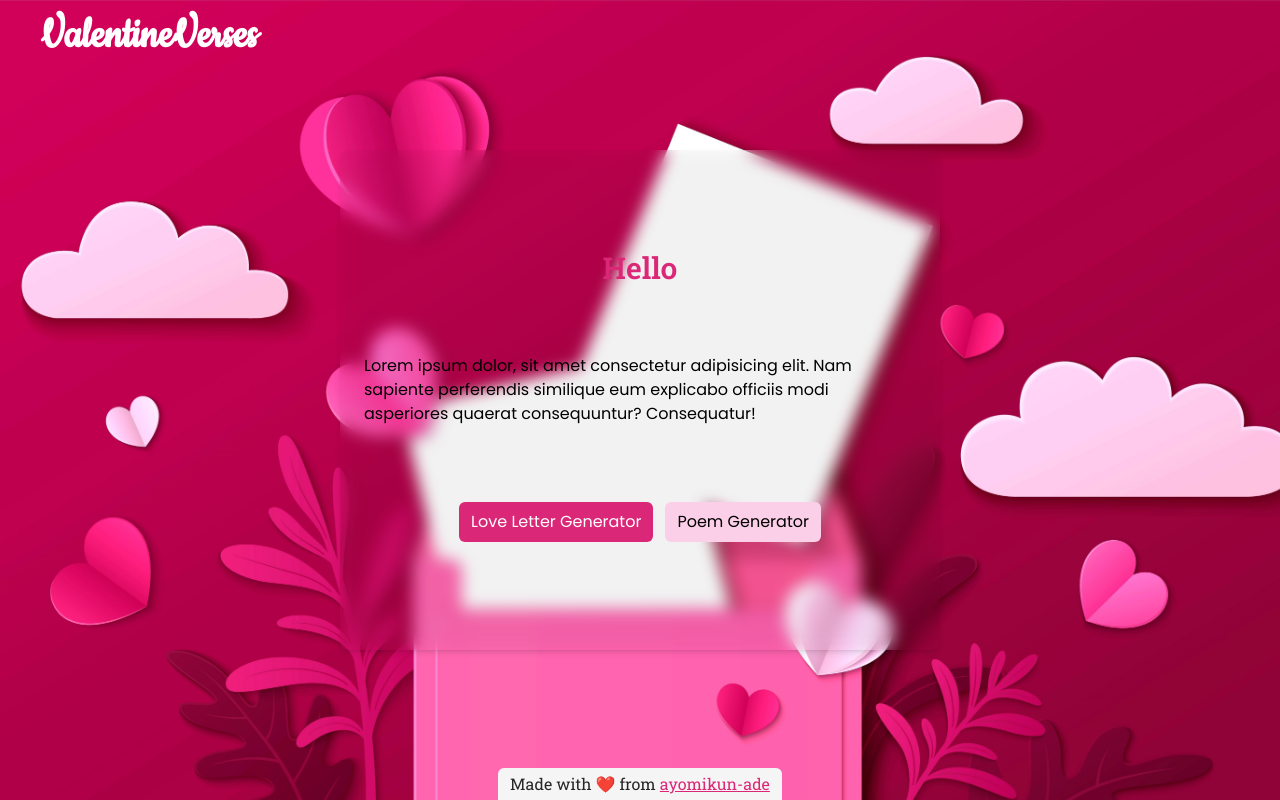
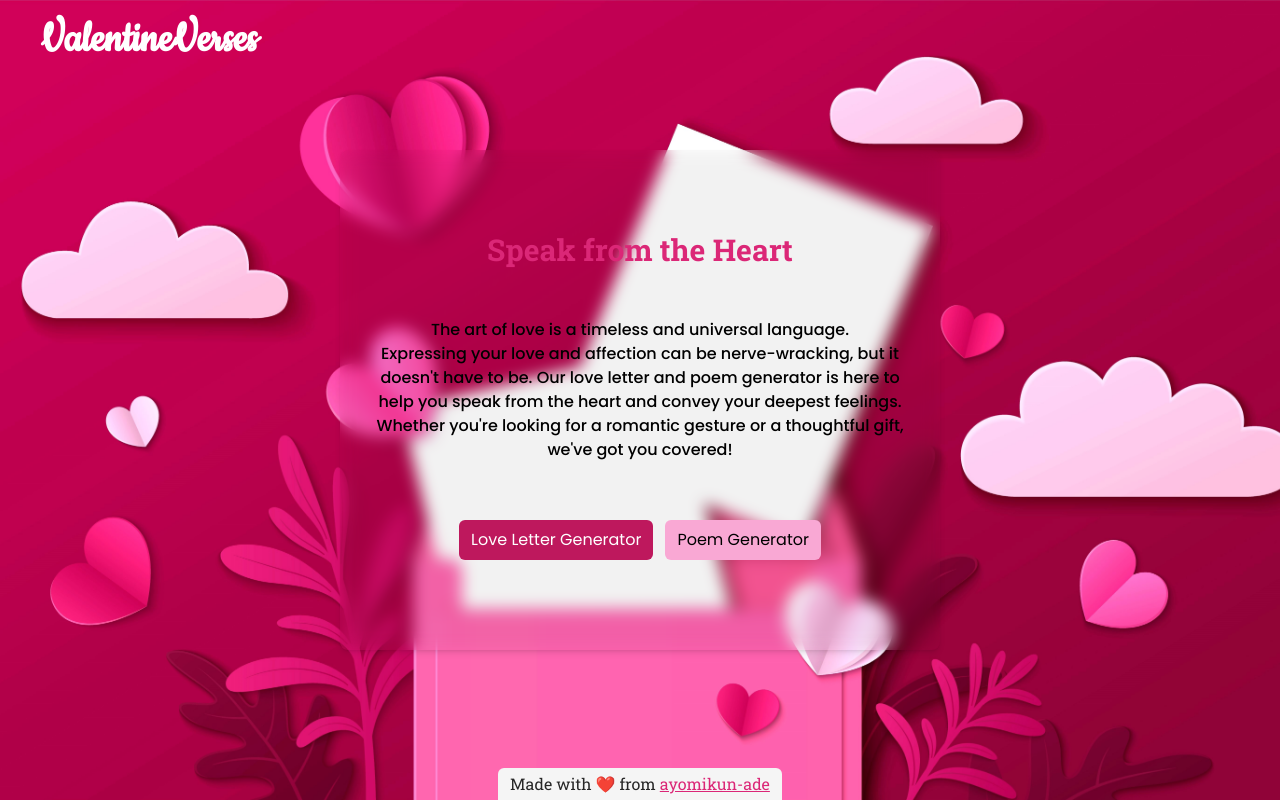
Before and after one commit to ayomikun-ade/valentineverses.ui, a React (Vite) app: page / in a window 1280 px wide. Built offline with nearby package versions, Linux system fonts and the light colour scheme.

Commit message:
feat: added home page text

```diff
--- a/src/components/Copyright.jsx
+++ b/src/components/Copyright.jsx
@@ -1,12 +1,12 @@
 const Copyright = () => {
   return (
-    <footer className="absolute bottom-0 left-0 right-0 bg-neutral-100 mx-auto w-fit px-3 py-1 rounded-t-md">
-      <p className="text-center font-hard text-neutral-800">
+    <footer className="absolute bottom-0 left-0 right-0 bg-neutral-100 mx-auto w-fit px-3 py-1 mb-0 rounded-t-md">
+      <p className="text-center font-hard text-neutral-800 mb-0">
         Made with ❤️ from{" "}
         <a
           href="https://www.github.com/ayomikun-ade"
           target="_blank"
-          className="underline text-pink-600 transition duration-300 hover:ease-in-out hover:no-underline "
+          className="underline text-pink-600 mb-0 transition duration-300 hover:ease-in-out hover:no-underline "
         >
           ayomikun-ade
         </a>
--- a/src/components/Header.jsx
+++ b/src/components/Header.jsx
@@ -1,6 +1,6 @@
 const Header = () => {
   return (
-    <header className="absolute font-logo font-semibold text-5xl text-center md:text-left text-white top-0 left-0 right-0 bg px-5 md:px-10 py-3">
+    <header className="absolute font-logo font-semibold text-5xl text-center md:text-left text-white top-0 left-0 right-0 bg px-5 md:px-10 py-4">
       <p>ValentineVerses</p>
     </header>
   );
--- a/src/pages/Home.jsx
+++ b/src/pages/Home.jsx
@@ -6,20 +6,23 @@ const Home = () => {
     <>
       <Header />
       <section className="font-soft bg-[url('/src/assets/letters.jpg')] bg-no-repeat bg-right-top bg-cover md:bg-center min-h-screen w-full flex flex-col justify-center items-center">
-        <div className="backdrop-brightness-95 backdrop-blur flex flex-col max-w-[600px] min-h-[500px] px-6 py-8 justify-evenly items-center bg-transparent shadow-md rounded-lg">
-          <h2 className="font-hard font-semibold text-pink-600 text-3xl">
-            Hello
+        <div className="backdrop-brightness-95 backdrop-blur flex flex-col mx-3 max-w-[600px] min-h-[500px] px-6 py-8 justify-evenly items-center bg-transparent shadow-md rounded-lg">
+          <h2 className="font-hard font-bold text-pink-300 md:text-pink-600 text-3xl">
+            Speak from the Heart
           </h2>
-          <p>
-            Lorem ipsum dolor, sit amet consectetur adipisicing elit. Nam
-            sapiente perferendis similique eum explicabo officiis modi
-            asperiores quaerat consequuntur? Consequatur!
+          <p className="text-center font-medium">
+            The art of love is a timeless and universal language. <br />
+            Expressing your love and affection can be nerve-wracking, but it
+            doesn&apos;t have to be. Our love letter and poem generator is here
+            to help you speak from the heart and convey your deepest feelings.
+            Whether you&apos;re looking for a romantic gesture or a thoughtful
+            gift, we&apos;ve got you covered!
           </p>
           <div className="flex gap-3 my-2">
-            <button className="bg-pink-600 text-white rounded-md px-3 py-2 transition duration-300 hover:ease-in-out hover:bg-pink-500">
+            <button className="bg-pink-700 text-white rounded-md px-3 py-2 transition duration-300 hover:ease-in-out hover:bg-pink-600">
               Love Letter Generator
             </button>
-            <button className="bg-pink-200 text-black rounded-md px-3 py-2 transition duration-300 hover:ease-in-out hover:bg-pink-300">
+            <button className="bg-pink-300 text-black rounded-md px-3 py-2 transition duration-300 hover:ease-in-out hover:bg-pink-400">
               Poem Generator
             </button>
           </div>
```
